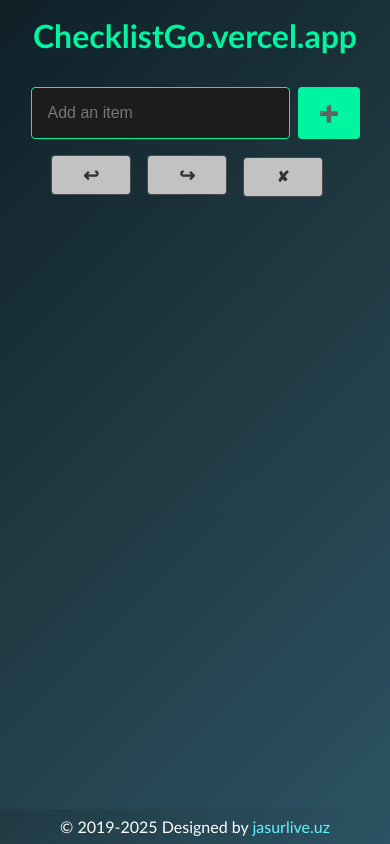
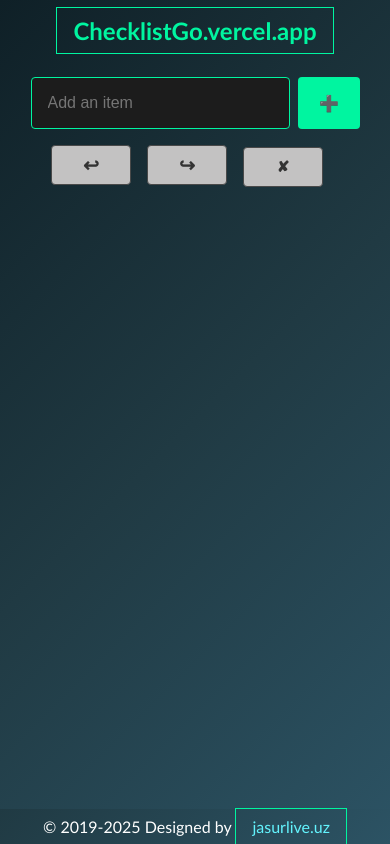
Before and after one commit to jasurlive/ChecklistGo, a React (Create React App) app: page / in a window 390 px wide. Built offline with nearby package versions, Linux system fonts and the light colour scheme.

Commit message:
small changes to logo

```diff
--- a/src/add/css/main.css
+++ b/src/add/css/main.css
@@ -40,6 +40,8 @@ h1 {
 a {
     color: var(--accent-color);
     text-decoration: none;
+    border: var(--accent-color) solid 1px;
+    padding: 0.5rem 1rem;
 }
 
 a:hover {
@@ -179,6 +181,10 @@ li button:first-of-type:hover {
 
 @media (max-width: 768px) {
 
+    h1 {
+        font-size: 1.5rem;
+    }
+
     input[type="text"] {
         width: 100%;
     }
```
